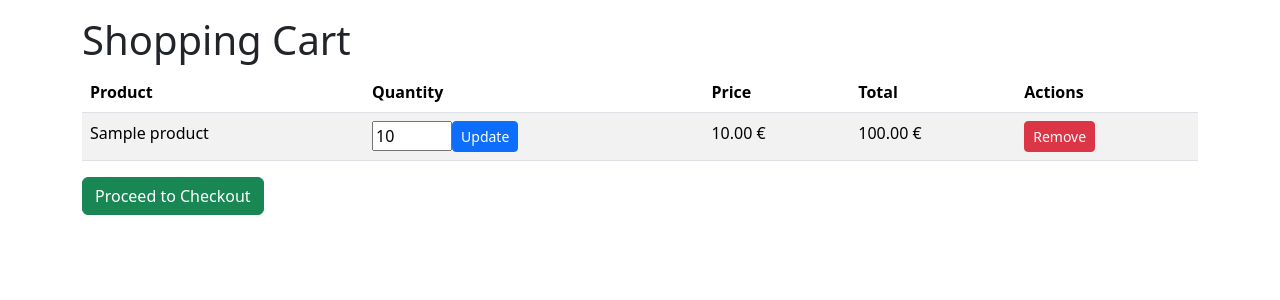
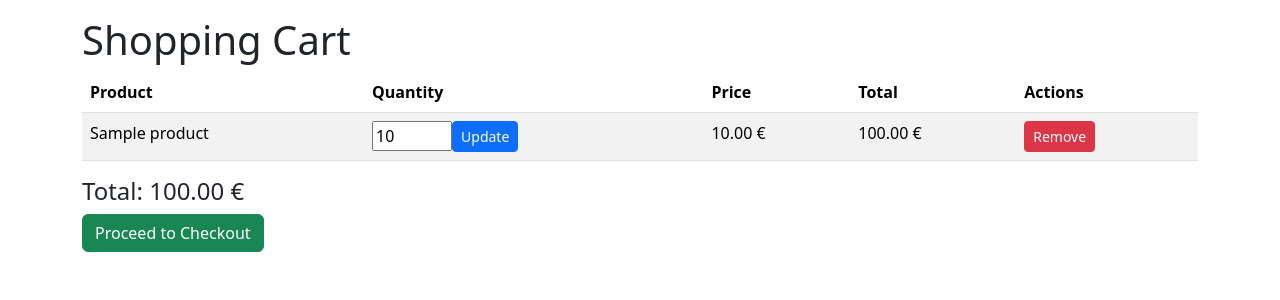
Before and after one commit to mmlinaric/PyWebshop, a Django app: page /webshop/cart/ in a window 1280 px wide. Shown: the part 56-356 px from the top of the page. Run offline with Django 5.2, Linux system fonts and the light colour scheme; a user stored in the database is signed in; tables that the repository leaves empty hold one stand-in row (values such as "Sample post"); some libraries are stand-ins or nearby versions.

Commit message:
show total cost in cart

```diff
--- a/templates/webshop/cart.html
+++ b/templates/webshop/cart.html
@@ -41,6 +41,7 @@
             </tbody>
         </table>
         <div class="mt-3">
+            <h4>Total: {{ total_cost }} €</h4>
             <a href="{% url 'checkout' %}" class="btn btn-success">Proceed to Checkout</a>
         </div>
     {% else %}
--- a/webshop/views.py
+++ b/webshop/views.py
@@ -32,7 +32,8 @@ def add_to_cart(request, product_id):
 @login_required
 def cart_detail(request):
     cart_items = CartItem.objects.filter(user=request.user)
-    return render(request, 'webshop/cart.html', {'cart_items': cart_items})
+    total_cost = sum(item.product.price * item.quantity for item in cart_items)
+    return render(request, 'webshop/cart.html', {'cart_items': cart_items, 'total_cost': total_cost})
 
 @login_required
 def remove_from_cart(request, cart_item_id):
```
Also changed, not shown: templates/webshop/products.html (indentation only).
